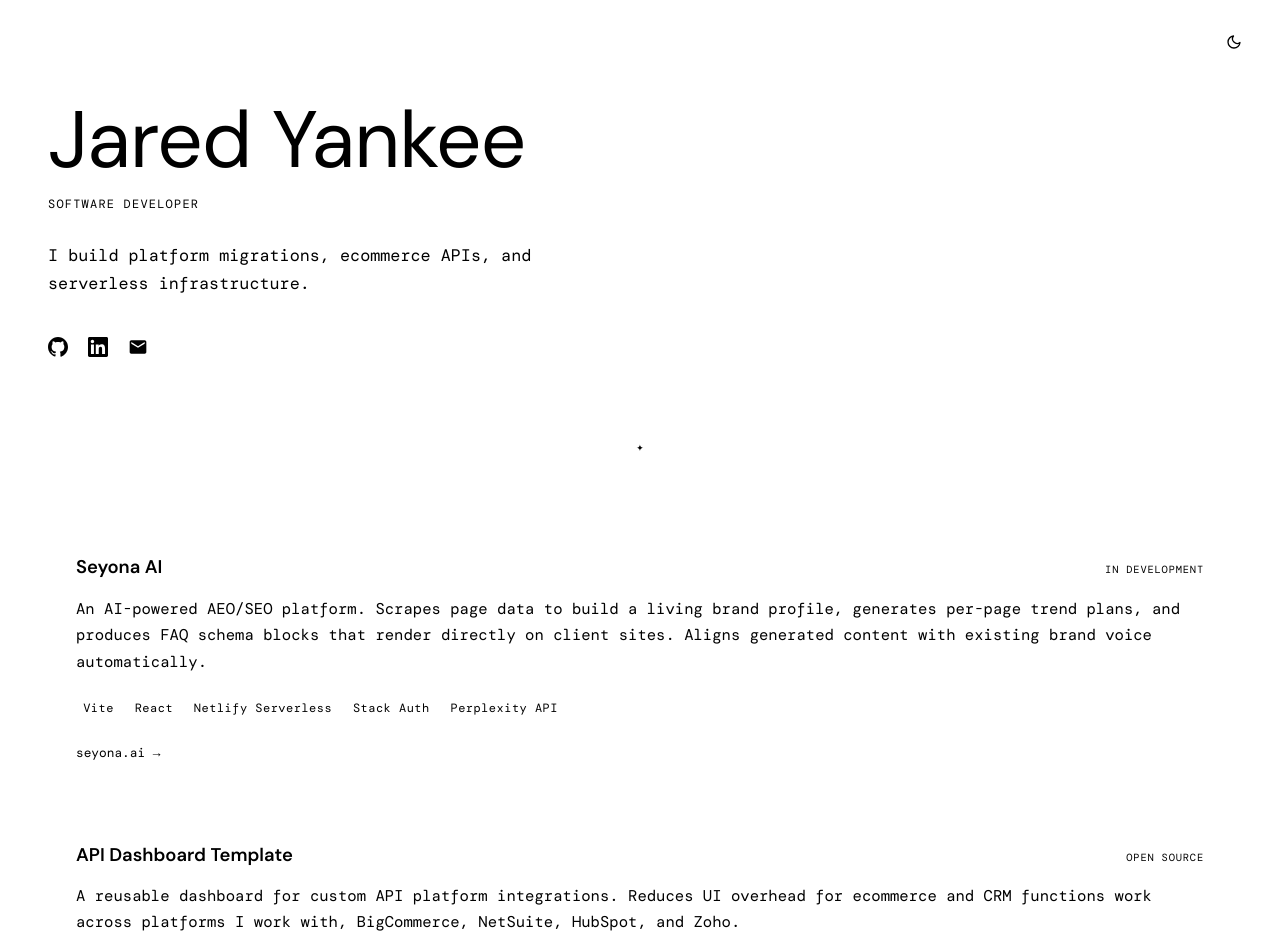
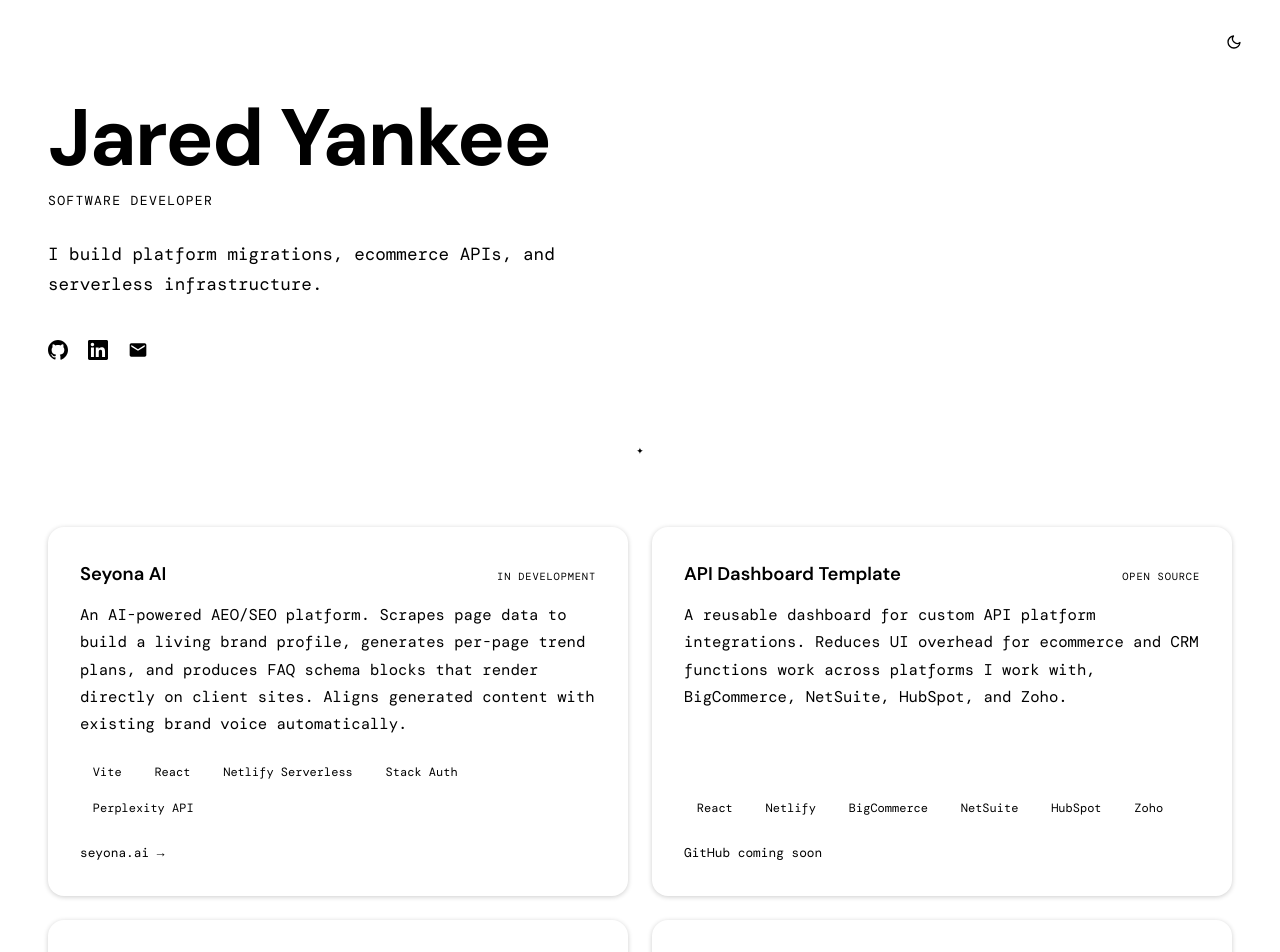
Before and after one commit to jaredyankee/jared-yankee, a React (Vite) app: page / in a window 1280 px wide. Shown: the top 952 px of the page. Built offline with nearby package versions, Linux system fonts and the light colour scheme; the HTML template or start-up script is replaced by a standard one.

Commit message:
make components generally bigger
less white space

```diff
--- a/src/components/Contact.css
+++ b/src/components/Contact.css
@@ -1,6 +1,6 @@
 .contact {
   padding: 4rem 0 6rem;
-  animation: fadeUp 0.6s ease 0.5s both;
+  animation: fadeUp 0.7s ease-out 0.5s both;
 }
 
 .contact-email {
--- a/src/components/Hero.css
+++ b/src/components/Hero.css
@@ -1,17 +1,15 @@
 .hero {
   padding: 6rem 0 5rem;
-  animation: fadeUp 0.6s ease 0.05s both;
+  animation: fadeUp 0.7s ease-out 0.05s both;
 }
 
 .hero-name {
-  font-family: 'DM Serif Display', serif;
-  font-size: clamp(2.5rem, 6vw, 4rem);
   font-family: 'DM Sans', sans-serif;
   font-size: clamp(3rem, 7vw, 5rem);
   color: var(--color-text);
-  font-weight: 400;
-  line-height: 1.1;
-  letter-spacing: -0.01em;
+  font-weight: 700;
+  line-height: 1.05;
+  letter-spacing: -0.02em;
   margin-bottom: 0.6rem;
 }
 
@@ -31,18 +29,18 @@
 }
 
 .hero-title {
-  font-size: 0.75rem;
-  color: var(--color-text-muted);
+  font-size: 0.82rem;
+  color: var(--color-rose);
   letter-spacing: 0.1em;
   text-transform: uppercase;
   margin-bottom: 1.75rem;
 }
 
 .hero-tagline {
-  font-size: 1.05rem;
+  font-size: 1.1rem;
   color: var(--color-text);
-  max-width: 500px;
-  line-height: 1.65;
+  max-width: 560px;
+  line-height: 1.7;
   margin-bottom: 2.5rem;
 }
 
--- a/src/components/ProjectCard.css
+++ b/src/components/ProjectCard.css
@@ -1,13 +1,17 @@
 .project-card {
   background: var(--color-surface);
-  border: 1px solid var(--color-border);
-  border-radius: 6px;
-  padding: 1.75rem;
-  transition: border-color 0.2s ease, transform 0.2s ease;
+  border: 1px solid var(--color-card-border);
+  border-radius: 16px;
+  padding: 2rem;
+  box-shadow: 0 1px 5px rgba(0, 0, 0, 0.2);
+  transition: box-shadow 0.3s ease, transform 0.3s ease, border-color 0.3s ease;
+  display: flex;
+  flex-direction: column;
 }
 
 .project-card:hover {
-  border-color: var(--color-highlight);
+  border-color: var(--color-card-border-hover);
+  box-shadow: 0 4px 16px rgba(0, 0, 0, 0.15), 0 1px 4px var(--color-card-glow);
   transform: translateY(-2px);
 }
 
@@ -38,26 +42,26 @@
 .card-description {
   font-size: 0.975rem;
   color: var(--color-text-muted);
-  line-height: 1.7;
+  line-height: 1.75;
   margin-bottom: 1.25rem;
+  flex: 1;
 }
 
 .card-stack {
   display: flex;
   flex-wrap: wrap;
-  gap: 0.4rem;
+  gap: 0.45rem;
   margin-bottom: 1.25rem;
 }
 
 .stack-tag {
-  font-size: 0.68rem;
   font-family: 'DM Mono', monospace;
   font-size: 0.75rem;
   color: var(--color-primary);
-  border: 1px solid var(--color-border);
-  border-radius: 3px;
-  padding: 0.2rem 0.45rem;
-  letter-spacing: 0.04em;
+  border: 1px solid var(--color-pill-border);
+  border-radius: 99px;
+  padding: 0.25rem 0.8rem;
+  background: var(--color-pill-bg);
 }
 
 .card-footer {
@@ -66,7 +70,7 @@
 
 .card-link {
   font-size: 0.8rem;
-  color: var(--color-accent);
+  color: var(--color-primary);
   transition: color 0.2s ease;
 }
 
--- a/src/components/Work.css
+++ b/src/components/Work.css
@@ -1,7 +1,13 @@
 .work {
   padding: 4rem 0;
-  display: flex;
-  flex-direction: column;
-  gap: 1.25rem;
-  animation: fadeUp 0.6s ease 0.2s both;
+  display: grid;
+  grid-template-columns: repeat(2, 1fr);
+  gap: 1.5rem;
+  animation: fadeUp 0.7s ease-out 0.2s both;
 }
+
+@media (max-width: 600px) {
+  .work {
+    grid-template-columns: 1fr;
+  }
+}
```
